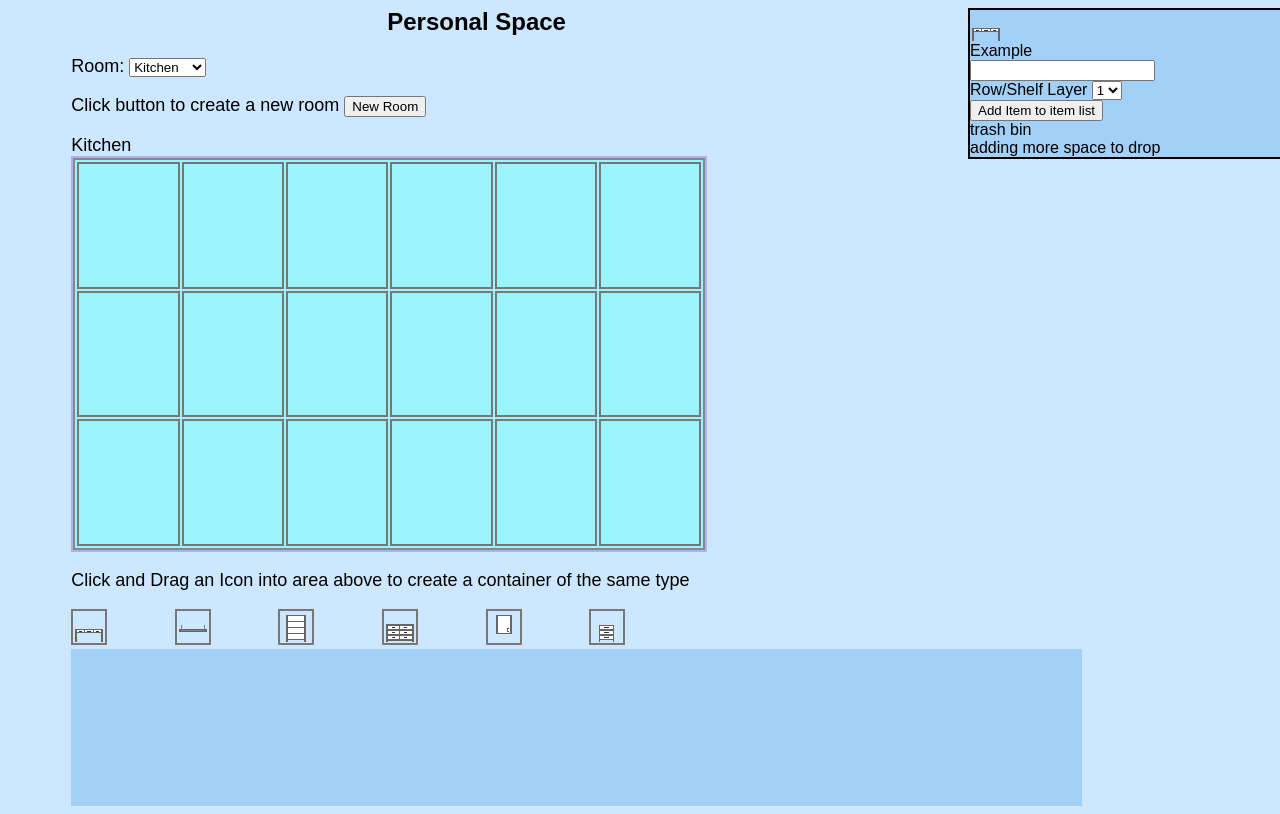
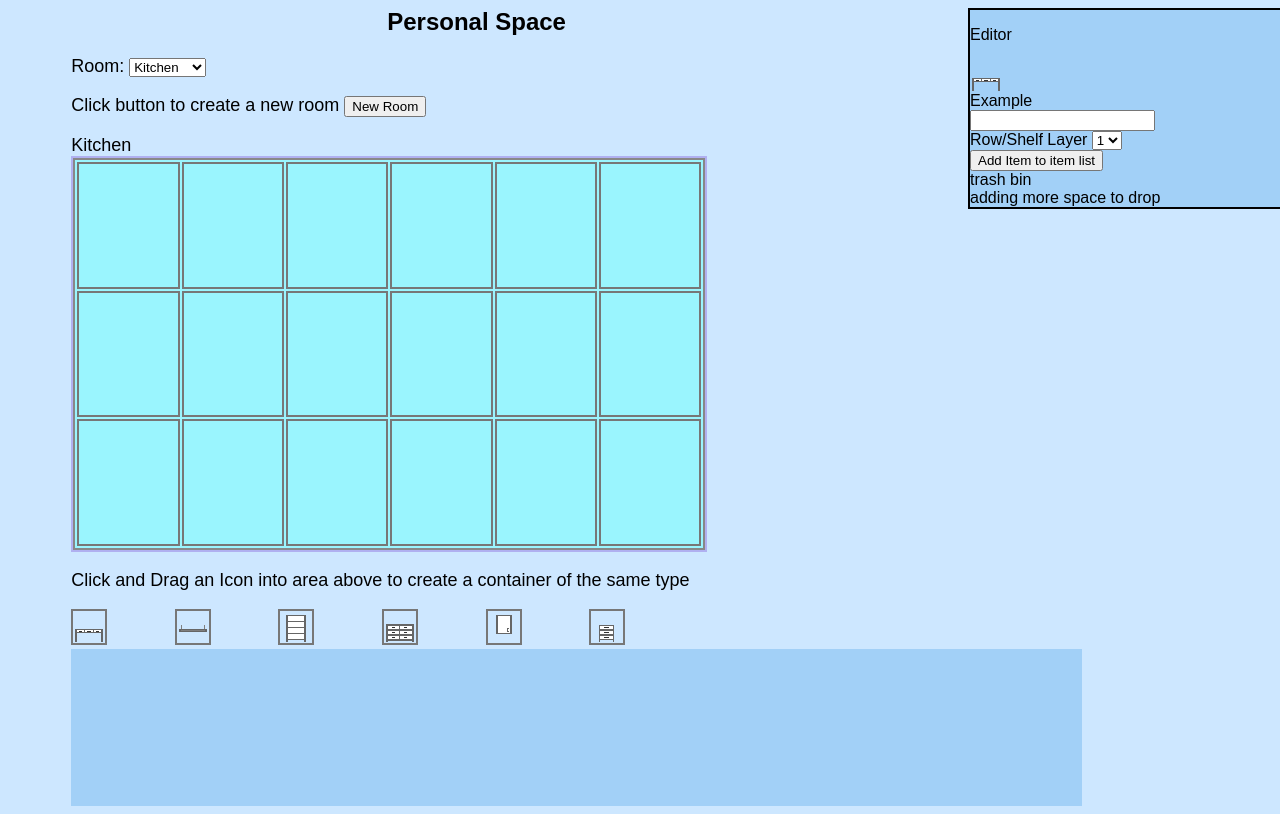
Before and after one commit to JoshESandoval/PersonalSpace, a plain HTML site: page index.html in a window 1280 px wide. Drawn offline with Linux system fonts and the light colour scheme.

Commit message:
Update index.html

```diff
--- a/index.html
+++ b/index.html
@@ -8,6 +8,7 @@
 
     <div class="workingContainerDisplay" id="workingContainerView">
         <div>
+            <p> Editor </p>
             <img id="wcvImg" src=" ./Icons/Desk.png" onclick="updateWCVJSON()" />
         </div>
         <div id="wcvLabel" onclick="updateWCVJSON()"></div>
```
